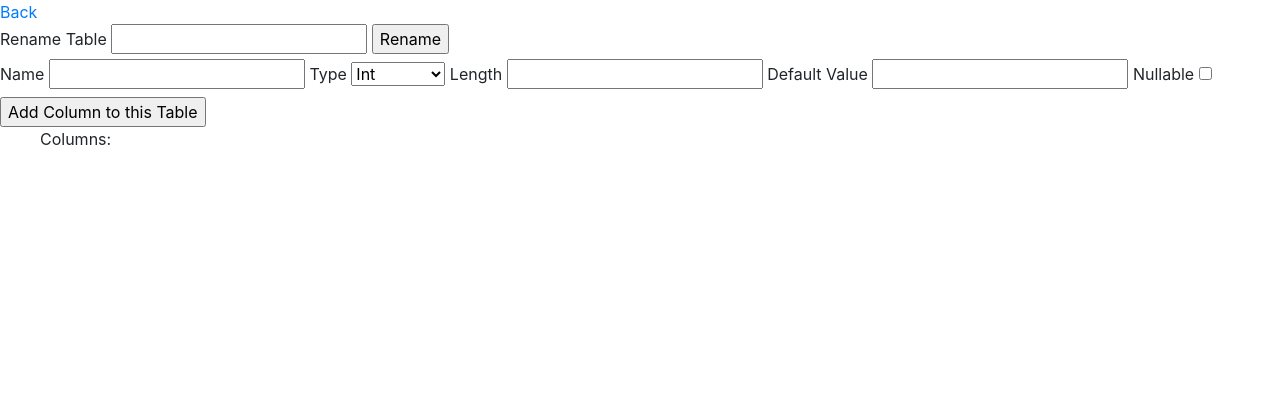
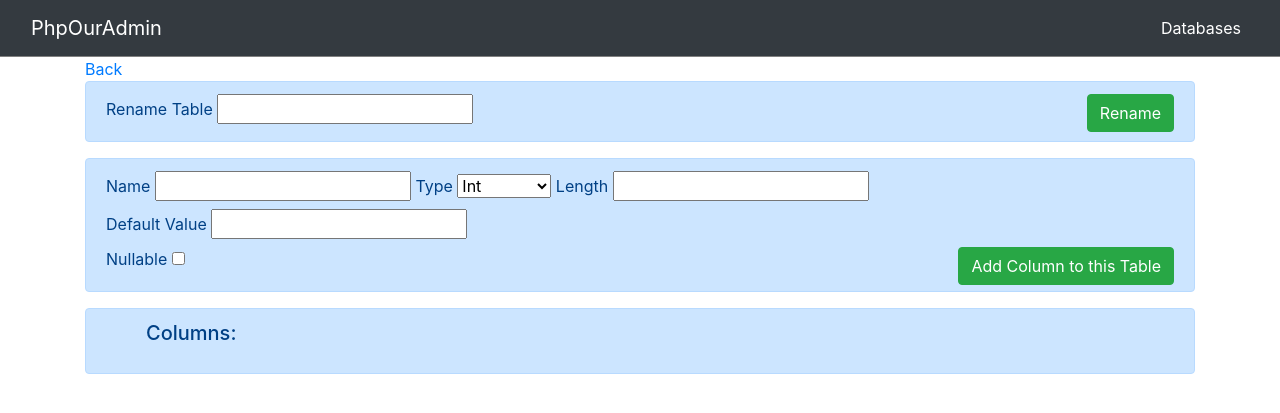
Before and after one commit to JustinRaz/our_phpmyadmin, a PHP site: page /UpdateTableForm.php?database=1 in a window 1280 px wide. Shown: the top 413 px of the page. Run offline with PHP 8.4, Linux system fonts and the light colour scheme; data that the repository does not hold is empty; some libraries are stand-ins or nearby versions.

Commit message:
navbar dark

```diff
--- a/Rows.php
+++ b/Rows.php
@@ -69,6 +69,7 @@
     <div class="container">
 
         <h2>Rows in table <?php echo $_GET['database'] ?>.<?php echo $_GET['table'] ?></h2>
+        <a class="m-2 float-left btn btn-success" href="./insertion_v2.php?database=<?php echo $_GET['database'] ?>&table=<?php echo $_GET['table'] ?>">INSERT TABLE</a>
         <table class="table">
         <?php while ($row = $rows->fetch_assoc()) : ?>
             <tr>
@@ -93,6 +94,9 @@
             </tr>
         <?php endwhile; ?>
         </table>
+            <div id="deleteWhere">
+            </div>
+            <button class="btn btn-danger mt-2" id="submit">Multiple Delete</button>
     </div>
     <script>
         var whereUrl = '';
--- a/UpdateTableForm.php
+++ b/UpdateTableForm.php
@@ -23,15 +23,19 @@
     <?php require "dependencies.php"?>
 </head>
 <body>
+    <?php require "navbar.php"?>
+
+    <div class="container">
+
         <a href="./Tables.php?database=<?php echo $_GET['database'] ?>">Back</a>
-    <form id="renametableform" action="./UpdateTableForm.php?database=<?php echo $_GET['database'] ?>&table=<?php echo $_GET['table'] ?>" method="POST">
-        <label for="tablename">Rename Table</label>
+        <form class="alert alert-primary form" id="renametableform" action="./UpdateTableForm.php?database=<?php echo $_GET['database'] ?>&table=<?php echo $_GET['table'] ?>" method="POST">
+            <label for="tablename" >Rename Table</label>
             <input id="tablename" type="text" name="query" value="<?php echo $_GET['table']?>"/>
-        <input class="renametable" type="button" value="Rename"/>
+            <input class="renametable btn btn-success float-right" type="button" value="Rename"/>
             <input type="hidden" name="query" id="renametablequery"/>
             <input type="hidden" name="rename" id="newroutetable"/>
         </form>
-    <form id="addform" action="./UpdateTableForm.php?database=<?php echo $_GET['database'] ?>&table=<?php echo $_GET['table'] ?>" method="POST">
+        <form class="alert alert-primary" id="addform" action="./UpdateTableForm.php?database=<?php echo $_GET['database'] ?>&table=<?php echo $_GET['table'] ?>" method="POST">
             <div id="createTableForm">
                 <div id="firstColumn" class="column">
                     <label>
@@ -56,18 +60,22 @@
                         Default Value
                         <input type="text" class="default"/>
                     </label>
+                    <br>
                     <label>
                         Nullable
                         <input type="checkbox" class="null" value="null"/>
                     </label>
-                <input type="submit" class="submit" value="Add Column to this Table"/>
+
+                    <input type="submit" class="submit float-right btn btn-success" value="Add Column to this Table"/>
+
                 </div>
             </div>
             <input type="hidden" name="query" id="addquery"/>
             <input type="hidden" name="database" value="<?php echo $_GET['database'] ?>"/>
         </form>
-    <form id="updateform" action="./UpdateTableForm.php?database=<?php echo $_GET['database'] ?>&table=<?php echo $_GET['table'] ?>" method="POST">
-        <ol class="columns"> Columns:
+        <form class="alert alert-primary" id="updateform" action="./UpdateTableForm.php?database=<?php echo $_GET['database'] ?>&table=<?php echo $_GET['table'] ?>" method="POST">
+            <ol class="columns">
+                <h5>Columns:</h5>
                 <?php
                     $conn = new mysqli('localhost','root','');
                     $result = $conn->query( "SELECT COLUMN_NAME AS `column`,
@@ -80,11 +88,11 @@
                                                 WHERE TABLE_SCHEMA = '{$_GET['database']}'
                                                     AND TABLE_NAME = '{$_GET['table']}'");
                     while($row = $result->fetch_assoc()) : ?>
-                <li id="<?php echo $row['column'] ?>">
+                    <li class="m-2" id="<?php echo $row['column'] ?>">
                         <span class="name"><?php echo $row['column'] ?></span>
                         <input type="text" class="newname" placeholder="rename..."/>
-                    <input type="button" class="rename" value="Rename"/>
-                    <input type="button" class="remove" value="Remove Column"/>
+                        <input type="button" class="btn btn-danger remove float-right" value="Remove Column"/>
+                        <input type="button" class="btn btn-success rename float-right" value="Rename Column"/>
                         <input type="hidden" class="datatype" value="<?php echo $row['datatype'] ?>"/>
                         <input type="hidden" class="length" value="<?php echo $row['length'] ?>"/>
                         <input type="hidden" class="default" value="<?php echo $row['default'] ?>"/>
@@ -95,6 +103,7 @@
             </ol>
             <input type="hidden" name="query" id="updatequery"/>
         </form>
+    </div>
     <script>
         let message = '';
         let database = '<?php echo $_GET['database'] ?>';
--- a/navbar.php
+++ b/navbar.php
@@ -1,4 +1,4 @@
-<nav class="navbar navbar-expand-lg navbar-light bg-white">
+<nav class="navbar navbar-expand-lg navbar-dark bg-dark" style="border-bottom: 1px solid gray">
     <div class="container">
         <a class="navbar-brand" href="#">PhpOurAdmin</a>
         <button class="navbar-toggler" type="button" data-toggle="collapse" data-target="#navbarSupportedContent" aria-controls="navbarSupportedContent" aria-expanded="false" aria-label="Toggle navigation">
--- a/style.css
+++ b/style.css
@@ -18,12 +18,6 @@ h3 {
     border-radius: 5px;
 }
 
-.btn {
-    padding: 4px 6px;
-    font-weight: 600;
-    font-size: 12px;
-}
-
 /* END */
 
 /* ID */
```
Also changed, not shown: CreateTableForm.php (+9 -5 lines). Lines whose indentation alone changed are shown as unchanged.
